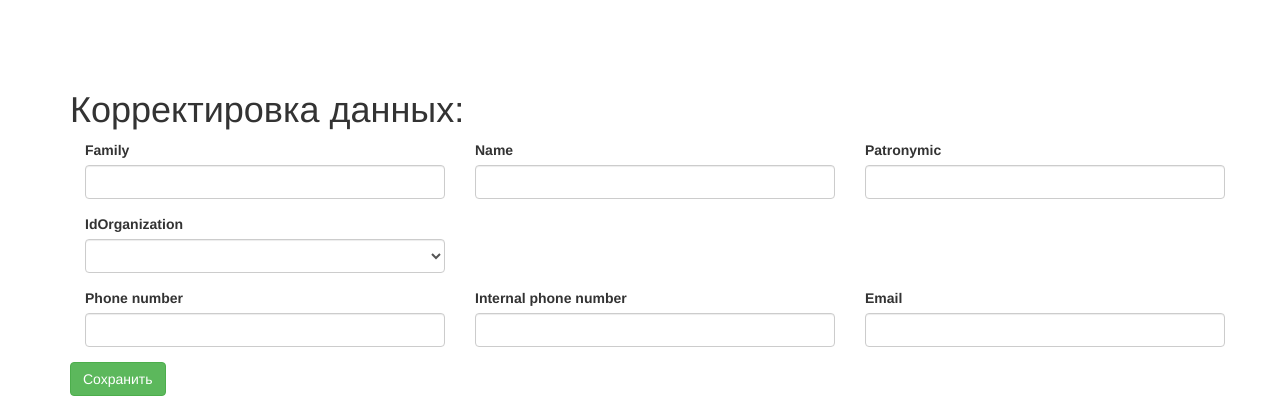
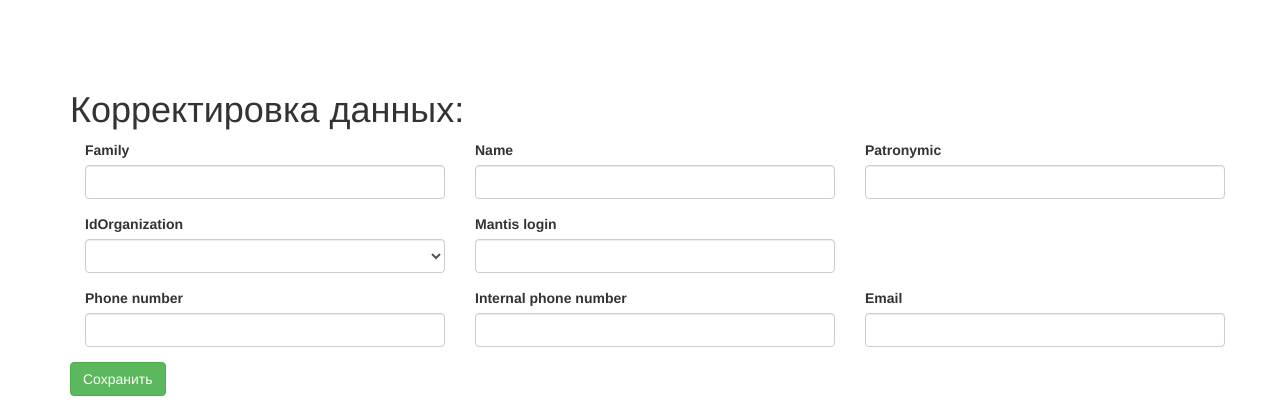
Before and after one commit to perelygin/PMIS_admin, a Yii app: template views/dictionary/update_people.php in a window 1280 px wide. Shown: the top 408 px of the page. Run offline with PHP 8.4 and a stand-in for Yii, Linux system fonts and the light colour scheme; the template is opened without the code that fills it, so the values that code supplies are empty; form fields are guessed from the names that the template uses; some libraries are stand-ins or nearby versions.

Commit message:
mantis issue creation

```diff
--- a/models/People.php
+++ b/models/People.php
@@ -34,7 +34,7 @@ class People extends \yii\db\ActiveRecord
         return [
             [['idOrganization'], 'integer'],
               [['Family','Name'], 'required'],
-            [['Name', 'Family','patronymic'], 'string', 'max' => 45],
+            [['Name', 'Family','patronymic','mantis_login'], 'string', 'max' => 45],
             [['phone_number', 'internal_phone_number', 'Email'], 'string', 'max' => 45],
             [['Email'],'email'],
 
@@ -55,6 +55,7 @@ class People extends \yii\db\ActiveRecord
             'phone_number' => 'Номер телефона',
             'internal_phone_number' => 'Внутренний номер телефона',
             'Email' => 'E-mail',
+            'mantis_login'=>'Логин в mantis'
         ];
     }
 
--- a/views/dictionary/_form_people.php
+++ b/views/dictionary/_form_people.php
@@ -37,6 +37,9 @@ $org = Organization::find()->where(['deleted' => 0])->all();
 		    <div class="col-sm-4">
 				 <?= $form->field($model, 'idOrganization')->dropDownList($items,$params); ?>
 		   </div>
+		   <div class="col-sm-4">
+				 <?= $form->field($model, 'mantis_login')->textInput(['maxlength' => true])  ?>
+		   </div>
 	   </div>
 	   <div class="row">
 		  <div class="col-sm-4">
```
Also changed, not shown: 2 other files.
